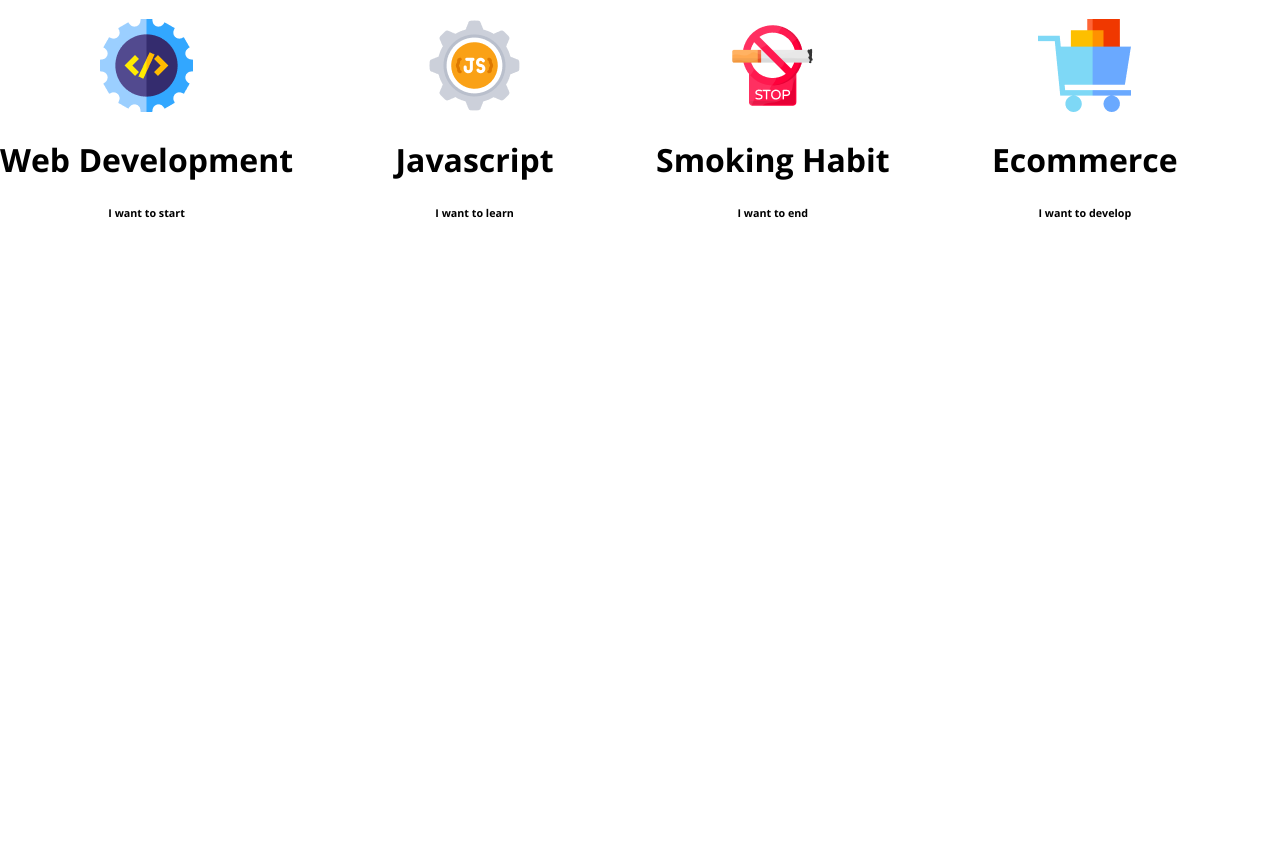
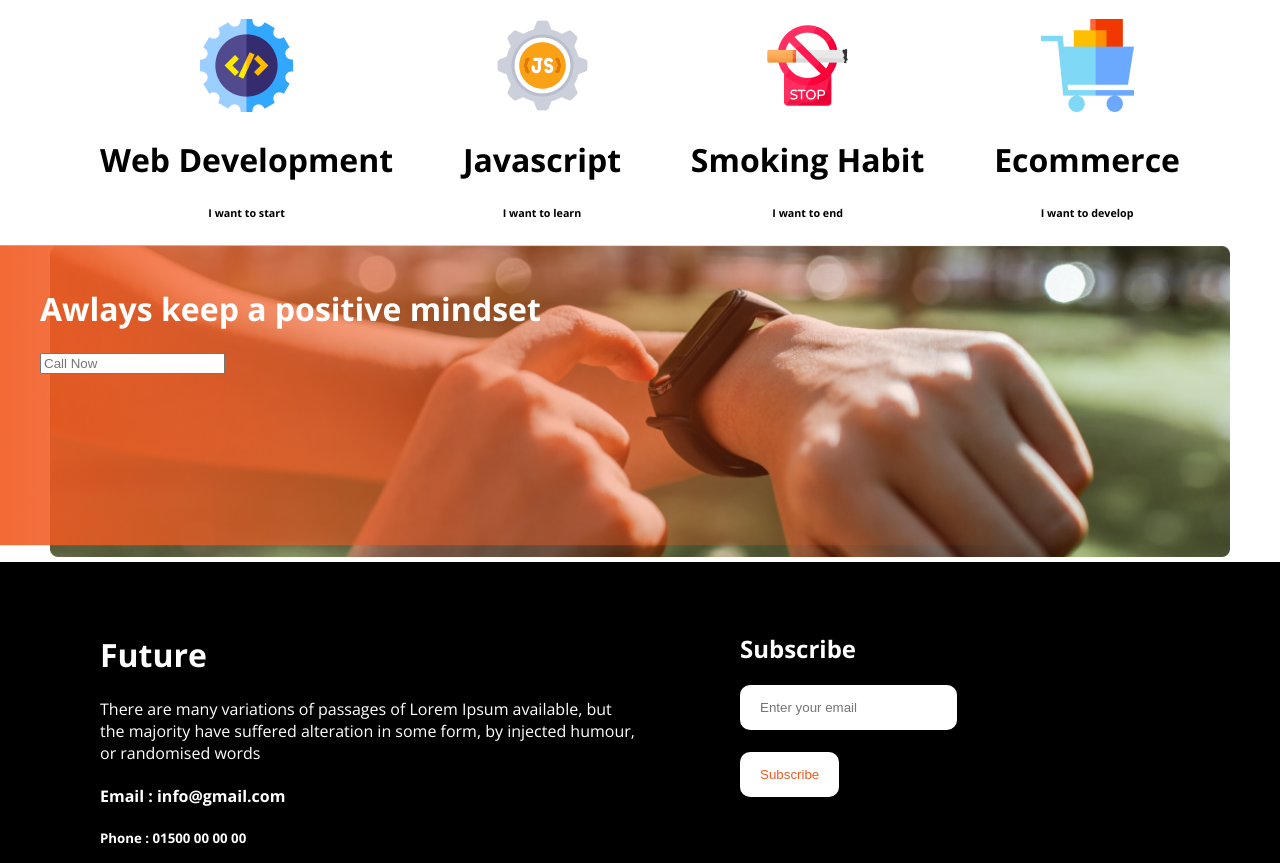
Before and after one commit to Tajuddin20424/new-year-new-me, a plain HTML site: page index.html in a window 1280 px wide. Shown: the part 1596-2459 px from the top of the page. Before the commit the page ends 1841 px from the top, so only its background shows below. Drawn offline with nearby package versions, Linux system fonts and the light colour scheme.

Commit message:
added the updated index.html

```diff
--- a/index.html
+++ b/index.html
@@ -48,7 +48,7 @@
     </div>
     <div class="container-three">
 
-        <div>
+        <div class="text-clr">
             <div>
                 <img src="images/icons/web.png" alt="">
                 <h1>Web Development</h1>
@@ -77,10 +77,52 @@
             </div>
         </div>
 
+    </div>
 
-        <footer>
+    <div class="container-fourth">
+        <img class="gour-img" src="images/watch.png" />
+        <img src="images/gradient2.png" class="image2" />
+        <div class="text-block">
+            <h1>Awlays keep a positive mindset</h1>
+            <input class="" placeholder="Call Now" type="text" name="" id="">
+            <!-- <button>
+                <p class="text">Call Now</p>
+            </button> -->
+        </div>
 
-        </footer>
+    </div>
+
+
+    <div class="container-fifth">
+        <div class="f-one">
+            <div class="text-clr">
+                <h1>Future</h1>
+                <p>There are many variations of passages of Lorem Ipsum available, but the majority have suffered
+                    alteration in some form, by injected humour, or randomised words</p>
+                <h4>Email : info@gmail.com</h4>
+                <h5>Phone : 01500 00 00 00</h5>
+                <img src="images/icons/fb.png" alt="">
+                <img src="images/icons/twitter.png" alt="">
+                <img src="images/icons/youtube.png" alt="">
+            </div>
+        </div>
+
+        <div class="f-two">
+            <!-- <div class="text-clr"> -->
+            <h2>Subscribe</h2>
+            <input type="email" placeholder="Enter your email"><br><br>
+            <button class="f-text">Subscribe</button>
+            </div>
+        </div>
+
+    </div>
+
+
+
+
+
+
+
 
 </body>
 
--- a/styles/newyear.css
+++ b/styles/newyear.css
@@ -29,10 +29,12 @@ body {
 }
 
 .btn {
-    background-color: rgb(255, 148, 8);
+    /* background-color: rgb(255, 148, 8); */
+    background-color: #F15B22;
     padding: 15px;
     border: none;
     color: #ffffff;
+
 }
 
 
@@ -82,5 +84,56 @@ body {
     display: flex;
     text-align: center;
     justify-content: space-between;
+    padding: 0px 100px;
 
   }
+  /* Gradint section start */
+
+.container-fourth {
+    position: relative;
+    padding: 0px 50px;
+}
+.image2 {
+    position: absolute;
+    left: -100px;
+}
+.container-fourth.text-block {
+    position: relative;
+  }
+  .gour-img{
+    width: 100%;
+  }
+
+  .text-block {
+    position: absolute;
+    top: 20px;
+    left: 20px;
+    color: white;
+    padding-left: 20px;
+    padding-right: 20px;
+  }
+/* FOOTER CSS START */
+.container-fifth{
+    background-color: #000000;
+    display: flex;
+    color: #ffffff;
+    padding: 50px 100px;
+    gap: 100px;
+}
+.f-one{
+    width: 50%;
+}
+.f-text{
+    background-color: #ffffff;
+    color:#F15B22;
+    padding: 15px 20px;
+    border-radius: 10px;
+    border: none;
+}
+.f-two input{
+    background-color: #ffffff;
+    color: #F15B22;
+    padding: 15px 20px;
+    border-radius: 10px;
+    border: none;
+}
```
